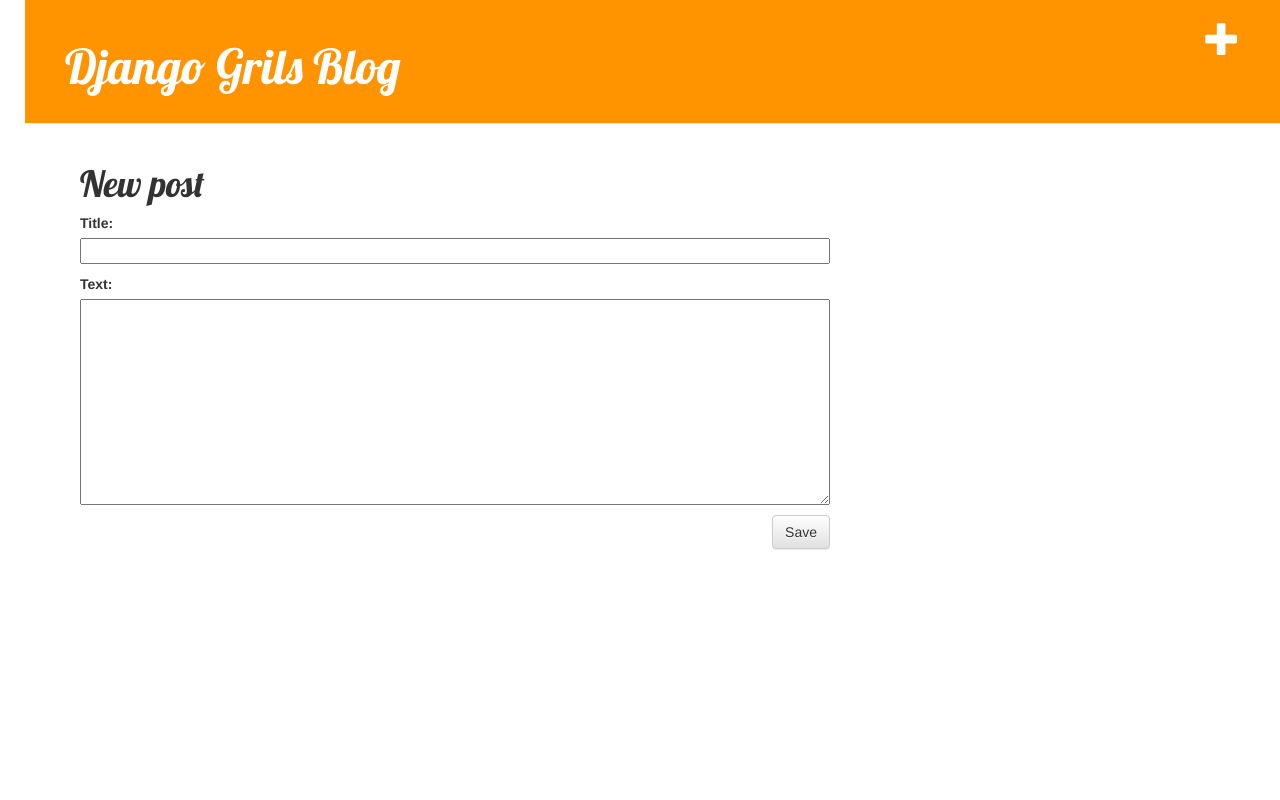
After one commit to BlueGenePorotin/my-first-blog, a Django app: template blog/templates/blog/post_edit.html in a window 1280 px wide. The commit adds this page. Run offline with Django 3.2, Linux system fonts and the light colour scheme; the template is opened without the code that fills it: values that come from a table or form of the project are taken from there, others are empty; some libraries are stand-ins or nearby versions.

Commit message:
add css form features.

```diff
--- /dev/null
+++ b/blog/forms.py
@@ -0,0 +1,7 @@
+from django import forms
+from .models import Post
+
+class PostForm(forms.ModelForm):
+	class Meta:
+		model = Post
+		fields = ('title', 'text',)
--- /dev/null
+++ b/blog/static/css/blog.css
@@ -0,0 +1,47 @@
+h1 a {
+	color: #FCA205;
+	font-family: 'Lobster';
+}
+body {
+	padding-left: 25px;
+}
+.page-header {
+	background-color: #ff9400;
+	margin-top: 0;
+	padding: 20px 20px 20px 40px;
+}
+.page-header h1, .page-header h1 a, .page-header h1 a:visited, .page-header h1 a:active {
+        color: #ffffff;
+        font-size: 36pt;
+        text-decoration: none;
+	}
+.content {
+        margin-left: 40px;
+    }
+h1, h2, h3, h4 {
+        font-family: 'Lobster', cursive;
+    }
+.date {
+        float: right;
+        color: #828282;
+    }
+.save {
+        float: right;
+    }
+
+.post-form textarea, .post-form input {
+        width: 100%;
+    }
+.top-menu, .top-menu:hover, .top-menu:visited {
+        color: #ffffff;
+        float: right;
+        font-size: 26pt;
+        margin-right: 20px;
+    }
+.post {
+        margin-bottom: 70px;
+    }
+
+    .post h1 a, .post h1 a:visited {
+        color: #000000;
+    }
--- /dev/null
+++ b/blog/templates/blog/base.html
@@ -0,0 +1,25 @@
+{% load staticfiles %}
+
+    <head>
+        <title>Django Gril blog</title>
+        <link rel="stylesheet" href="//maxcdn.bootstrapcdn.com/bootstrap/3.2.0/css/bootstrap.min.css">
+        <link rel="stylesheet" href="//maxcdn.bootstrapcdn.com/bootstrap/3.2.0/css/bootstrap-theme.min.css">
+        <link rel="stylesheet" href="{% static 'css/blog.css' %}">
+        <link href="//fonts.googleapis.com/css?family=Lobster&subset=latin,latin-ext" rel="stylesheet" type="text/css">
+    </head>
+    <body>
+        <div class="page-header">
+            <a href="{% url 'post_new' %}" class="top-menu"><span class="glyphicon glyphicon-plus"></span></a>
+            <h1><a href="/">Django Grils Blog</a></h1>
+        </div>
+
+        <div class="content container">
+            <div class="row">
+                <div class="col-md-8">
+                    {% block content %}
+                    {% endblock %}
+                </div>
+            </div>
+        </div>
+    </body>
+</html>
--- /dev/null
+++ b/blog/templates/blog/post_edit.html
@@ -0,0 +1,9 @@
+{% extends 'blog/base.html' %}
+
+    {% block content %}
+        <h1>New post</h1>
+        <form method="POST" class="post-form">{% csrf_token %}
+            {{ form.as_p }}
+            <button type="submit" class="save btn btn-default">Save</button>
+        </form>
+    {% endblock %}
--- a/blog/urls.py
+++ b/blog/urls.py
@@ -3,4 +3,6 @@ from . import views
 
 urlpatterns = [
         url(r'', views.post_list,name='post_list'),
+        url(r'^post/(?P<pk>[0-9]+)/$', views.post_detail, name='post_detail'),
+        url(r'^post/new/$', views.post_new, name='post_new'),
         ]
--- a/mysite/settings.py
+++ b/mysite/settings.py
@@ -25,7 +25,7 @@ SECRET_KEY = 'uy6w!yizh=vm@xdrt&q#v**&05p&rs3mr44p+q-!vz^dibm2mm'
 # SECURITY WARNING: don't run with debug turned on in production!
 DEBUG = True
 
-ALLOWED_HOSTS =['jstao.pythonanywhere.com']
+ALLOWED_HOSTS =['jstao.pythonanywhere.com','127.0.0.1']
 
 
 # Application definition
```
Also changed, not shown: blog/templates/blog/post_detail.html (added, +13 -0 lines), blog/templates/blog/post_list.html (+9 -16 lines), blog/views.py (+17 -1 lines).
